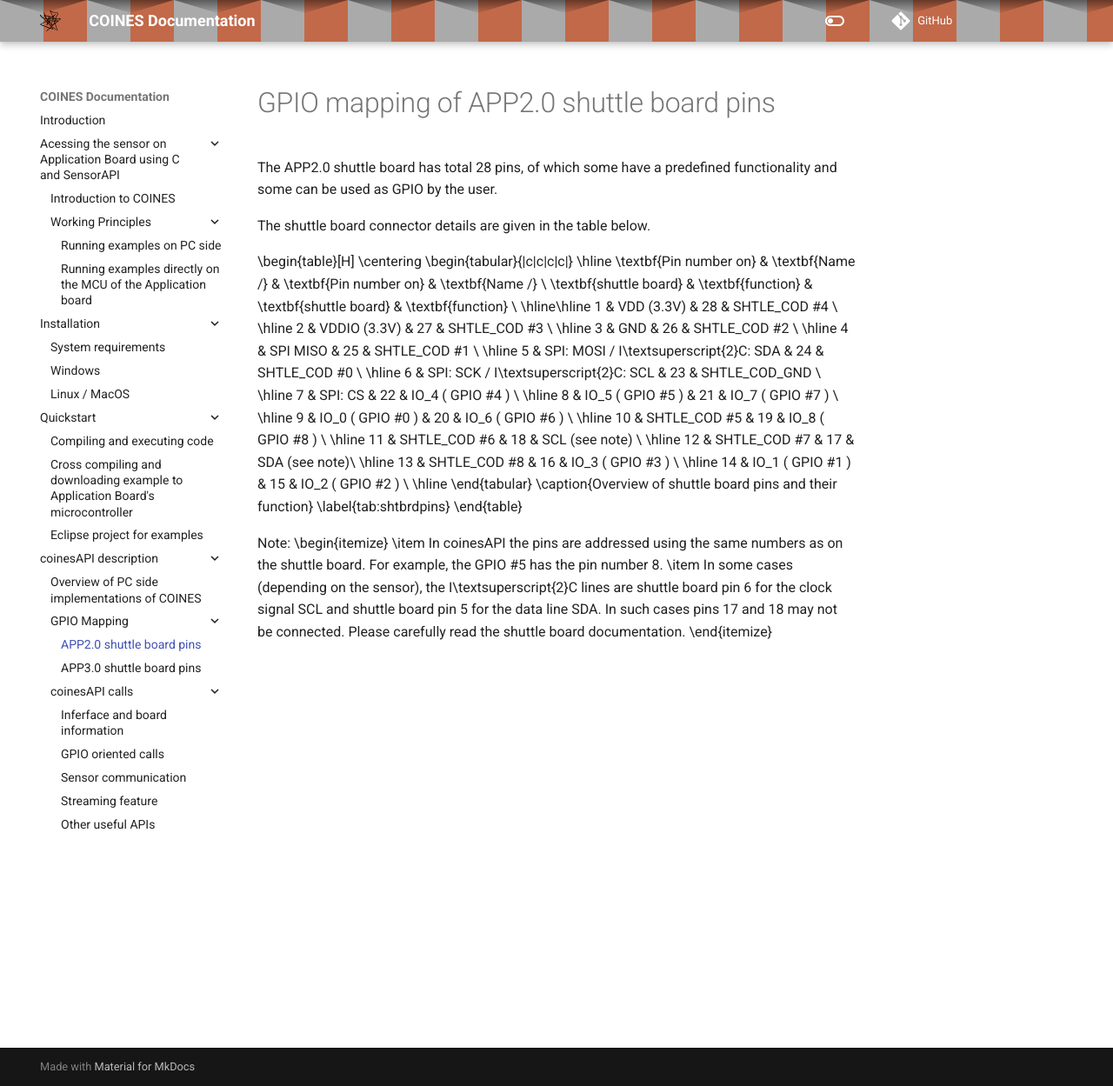
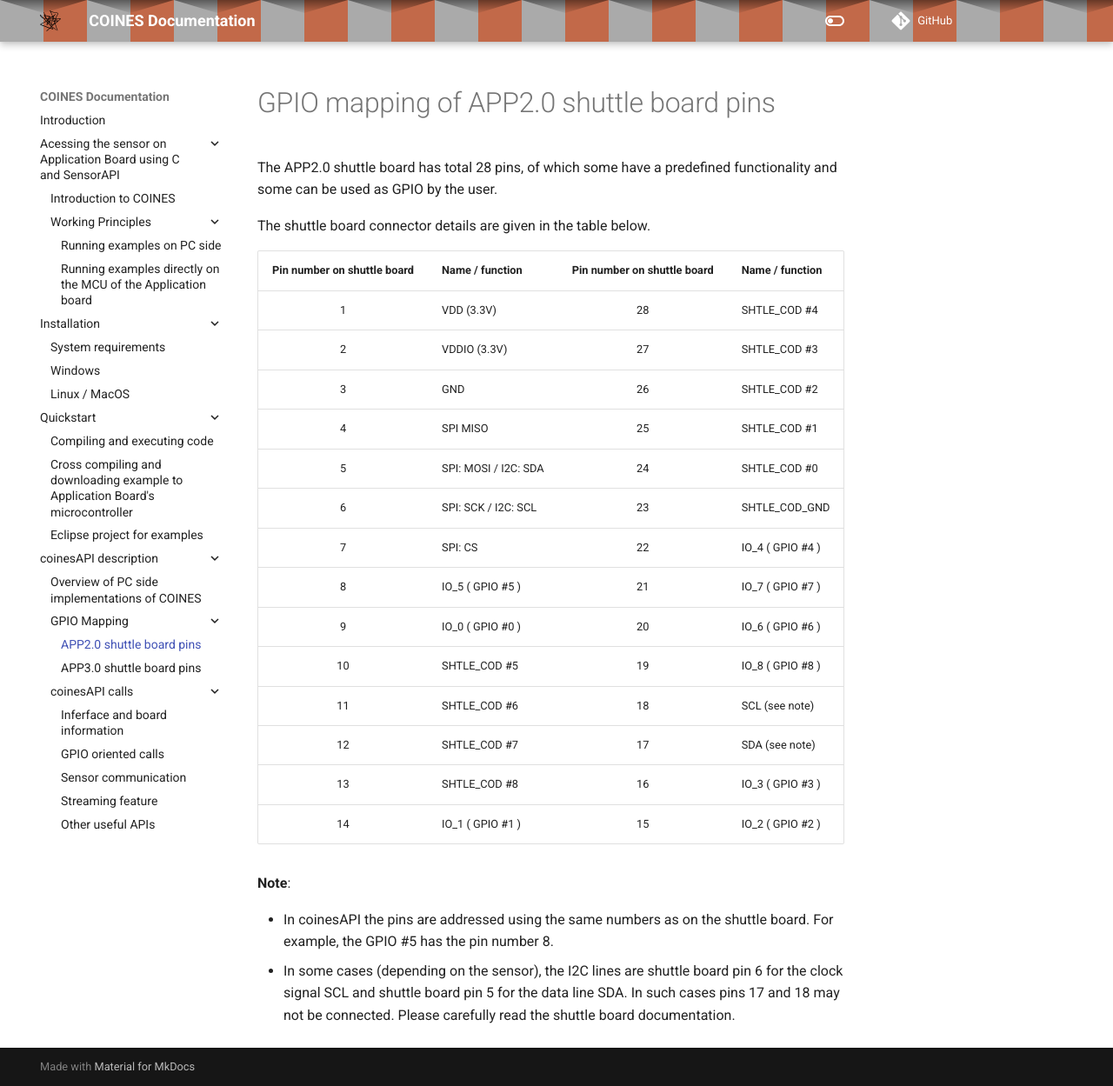
Before and after one commit to frickly-systems/bst-coines-documentation, an MkDocs documentation site: the page built from docs/coines_api/gpio_mapping/app20_shuttle_board.md, in a window 1280 px wide and 1249 px high. Shown: the whole window at 87% size. Built offline with MkDocs 1.6.1 and Material for MkDocs 9.7.7, drawn with Linux system fonts in a browser that asks for light colours; comment, search, counter and statistics services are not loaded.

Commit message:
[wip] gpio mapping of app2.0 finished

```diff
--- a/docs/coines_api/gpio_mapping/app20_shuttle_board.md
+++ b/docs/coines_api/gpio_mapping/app20_shuttle_board.md
@@ -5,34 +5,27 @@
 
 The shuttle board connector details are given in the table below.
 
-\begin{table}[H]
-	\centering
-	\begin{tabular}{|c|c|c|c|}
-		\hline
-		\textbf{Pin number on} & \textbf{Name /} & \textbf{Pin number on} & \textbf{Name /} \\
-		\textbf{shuttle board} & \textbf{function} & \textbf{shuttle board} & \textbf{function} \\
-		\hline\hline
-		1 & VDD (3.3V) & 28 & SHTLE\_COD \#4 \\ \hline
-		2 & VDDIO (3.3V) & 27 & SHTLE\_COD \#3 \\ \hline
-		3 & GND & 26 & SHTLE\_COD \#2 \\ \hline
-		4 & SPI MISO & 25 & SHTLE\_COD \#1 \\ \hline
-		5 & SPI: MOSI / I\textsuperscript{2}C: SDA & 24 & SHTLE\_COD \#0 \\ \hline
-		6 & SPI: SCK / I\textsuperscript{2}C: SCL & 23 & SHTLE\_COD\_GND \\ \hline
-		7 & SPI: CS & 22 & IO\_4 ( GPIO \#4 ) \\ \hline
-		8 & IO\_5 ( GPIO \#5 ) & 21 & IO\_7 ( GPIO \#7 ) \\ \hline
-		9 & IO\_0 ( GPIO \#0 ) & 20 & IO\_6 ( GPIO \#6 ) \\ \hline
-		10 & SHTLE\_COD \#5 & 19 & IO\_8 ( GPIO \#8 ) \\ \hline
-		11 & SHTLE\_COD \#6 & 18 & SCL (see note) \\ \hline
-		12 & SHTLE\_COD \#7 & 17 & SDA (see note)\\ \hline
-		13 & SHTLE\_COD \#8 & 16 & IO\_3 ( GPIO \#3 ) \\ \hline
-		14 & IO\_1 ( GPIO \#1 ) & 15 & IO\_2 ( GPIO \#2 ) \\ \hline
-	\end{tabular}
-	\caption{Overview of shuttle board pins and their function}
-	\label{tab:shtbrdpins}
-\end{table}
+| Pin number on shuttle board | Name / function | Pin number on shuttle board | Name / function |
+|:---:|----------------------|:----:|---|
+| 1   | VDD (3.3V)           | 28   | SHTLE_COD #4 |
+| 2   | VDDIO (3.3V)         | 27   | SHTLE_COD #3 |
+| 3   | GND                  | 26   | SHTLE_COD #2 |
+| 4   | SPI MISO             | 25   | SHTLE_COD #1 |
+| 5   | SPI: MOSI / I2C: SDA | 24   | SHTLE_COD #0 |
+| 6   | SPI: SCK / I2C: SCL  | 23   | SHTLE_COD_GND |
+| 7   | SPI: CS              | 22   | IO_4 ( GPIO #4 ) |
+| 8   | IO_5 ( GPIO #5 )     | 21   | IO_7 ( GPIO #7 ) |
+| 9   | IO_0 ( GPIO #0 )     | 20   | IO_6 ( GPIO #6 ) |
+| 10  | SHTLE_COD #5         | 19   | IO_8 ( GPIO #8 ) |
+| 11  | SHTLE_COD #6         | 18   | SCL (see note) |
+| 12  | SHTLE_COD #7         | 17   | SDA (see note)|
+| 13  | SHTLE_COD #8         | 16   | IO_3 ( GPIO #3 ) |
+| 14  | IO_1 ( GPIO #1 )     | 15   | IO_2 ( GPIO #2 ) |
 
-Note:
-\begin{itemize}
-	\item In coinesAPI the pins are addressed using the same numbers as on the shuttle board. For example, the GPIO \#5 has the pin number 8.
-	\item In some cases (depending on the sensor), the I\textsuperscript{2}C lines are shuttle board pin 6 for the clock signal SCL and shuttle board pin 5 for the data line SDA. In such cases pins 17 and 18 may not be connected. Please carefully read the shuttle board documentation.
-\end{itemize}
+**Note**:
+
+- In coinesAPI the pins are addressed using the same numbers as on the shuttle board.
+For example, the GPIO #5 has the pin number 8.
+- In some cases (depending on the sensor), the I2C lines are shuttle board pin 6 for the clock signal SCL and shuttle board pin 5 for the data line SDA.
+In such cases pins 17 and 18 may not be connected.
+Please carefully read the shuttle board documentation.
```
